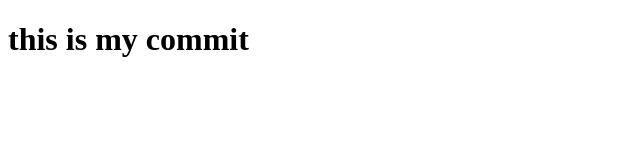
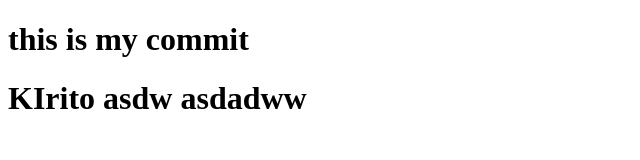
Before and after one commit to Kirito1808/my.first-repository, a plain HTML site: page index.html in a window 1280 px wide. Shown: the whole page, without its empty margins (0-640 px from the left). Drawn offline with Linux system fonts and the light colour scheme.

Commit message:
yana 1 ta h1 qoshildi

```diff
--- a/index.html
+++ b/index.html
@@ -8,5 +8,6 @@
 </head>
 <body>
     <h1>this is my commit</h1>
+    <h1>KIrito asdw asdadww</h1>
 </body>
 </html>
```
